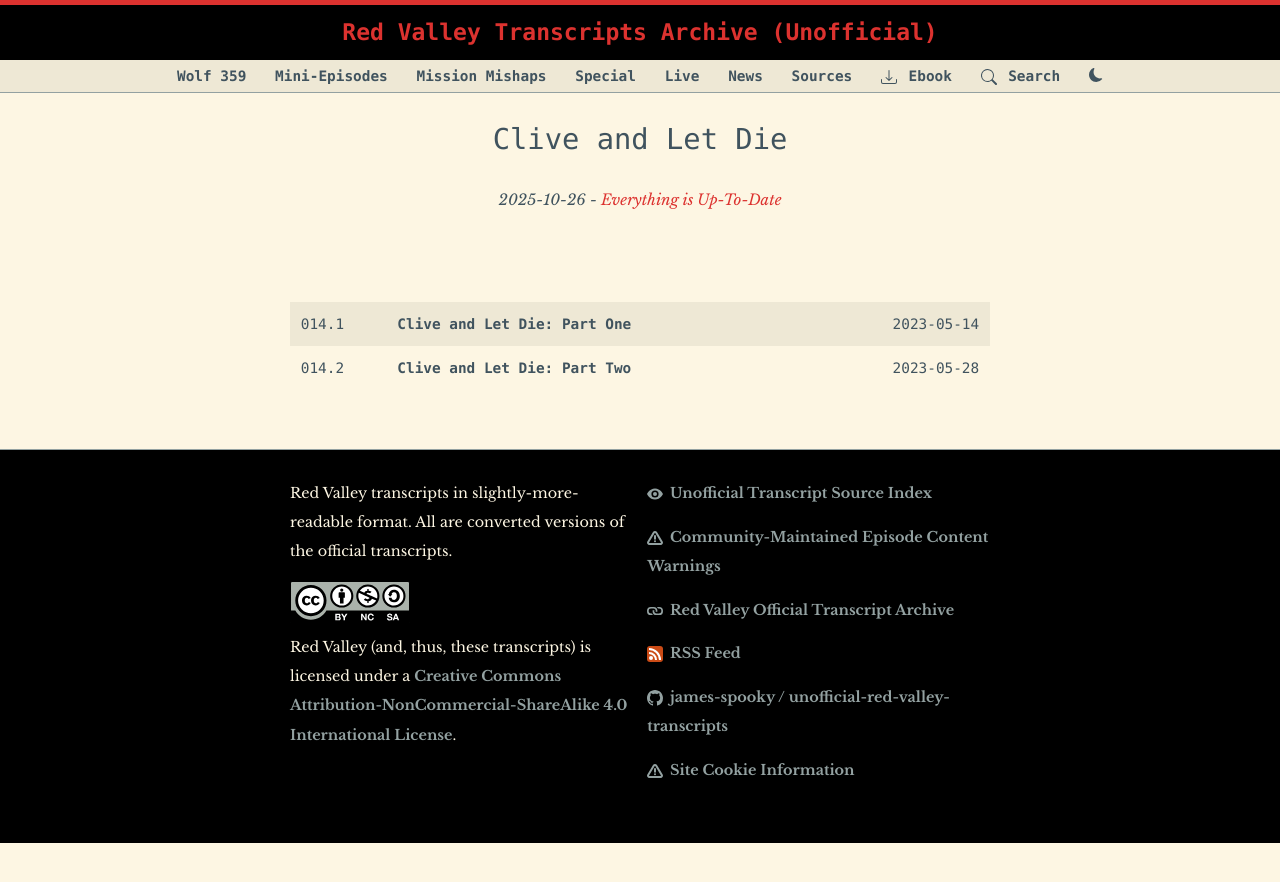
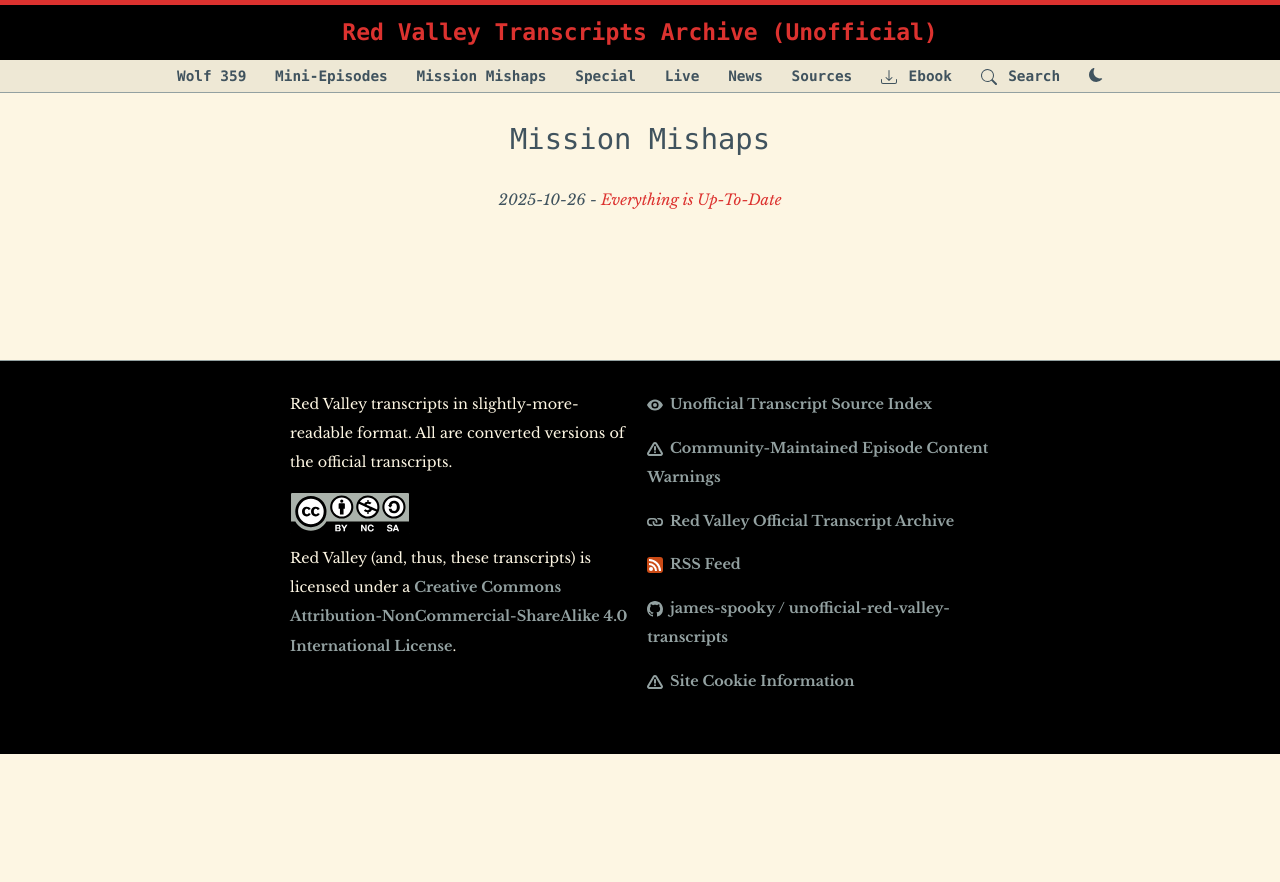
Before and after one commit to spooky-james/unofficial-wolf-359-transcripts, a Jekyll site: the page built from mm/index.html, in a window 1280 px wide. Shown: the top 882 px of the page. Built offline with Jekyll 4.4.1, drawn with Linux system fonts in a browser that asks for light colours.

Commit message:
Update and rename index.html to index.html

```diff
--- a/cald/index.html
+++ b/mm/index.html
@@ -1,6 +1,6 @@
 ---
 layout: page_default
-title: 'Clive and Let Die'
+title: 'Mission Mishaps'
 ---
 
 {% include latest-news-bar.html %}
@@ -11,7 +11,7 @@
 <tbody>
 {% assign episodes = site.posts | reverse %}
 {% for post in episodes %}
-	{% if post.podcasts contains "cald" %}
+	{% if post.podcasts contains "mm" %}
 		{% unless post.episode_type contains "special" %}
 			<tr>
 				{% assign url = post.url | prepend: site.baseurl %}
```
